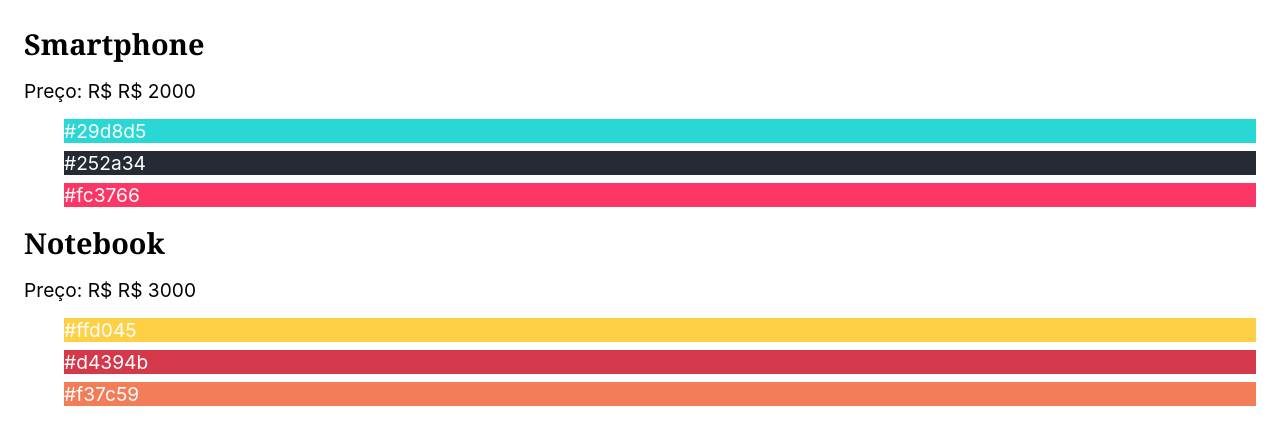
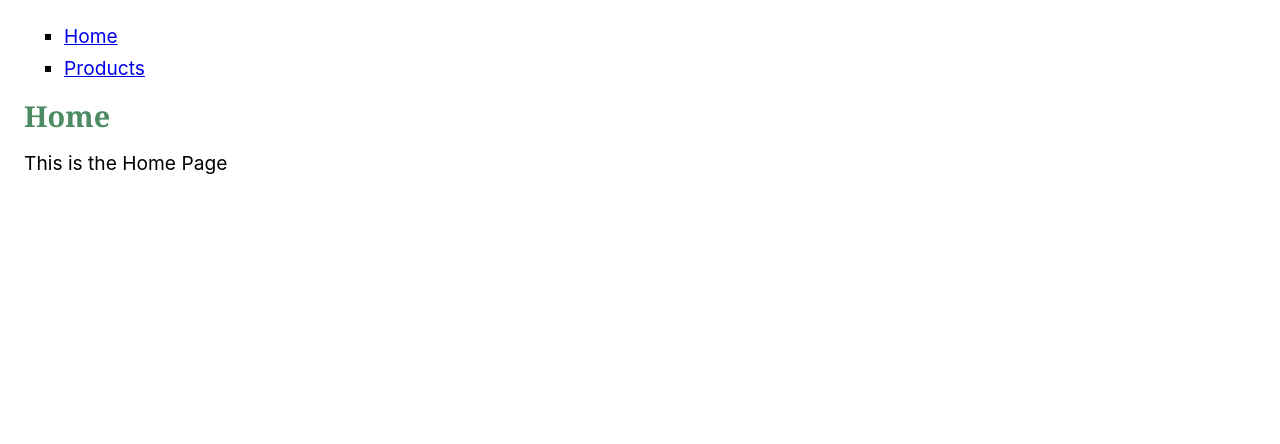
Before and after one commit to patricksanto/appreact, a React (Create React App) app: page / in a window 1280 px wide. Shown: the top 444 px of the page. Built offline with nearby package versions, Linux system fonts and the light colour scheme.

Commit message:
using componets to create a study case for Reacts components

```diff
--- a/src/App.js
+++ b/src/App.js
@@ -1,5 +1,8 @@
 import { isLabelWithInternallyDisabledControl } from "@testing-library/user-event/dist/utils";
 import React from 'react'
+import Header from './Header'
+import Home from "./Home";
+import Products from "./Products";
 
 // const App = () => {
 //   let nome = 'Patrick'
@@ -64,46 +67,64 @@ import React from 'react'
 
 // Organize os produtos como mostrado no vídeo
 // Mostre apenas produtos que forem mais caros que R$ 1500
-const produtos = [
-  {
-    id: 1,
-    nome: 'Smartphone',
-    preco: 'R$ 2000',
-    cores: ['#29d8d5', '#252a34', '#fc3766'],
-  },
-  {
-    id: 2,
-    nome: 'Notebook',
-    preco: 'R$ 3000',
-    cores: ['#ffd045', '#d4394b', '#f37c59'],
-  },
-  {
-    id: 3,
-    nome: 'Tablet',
-    preco: 'R$ 1500',
-    cores: ['#365069', '#47c1c8', '#f95786'],
-  },
-];
+// const produtos = [
+//   {
+//     id: 1,
+//     nome: 'Smartphone',
+//     preco: 'R$ 2000',
+//     cores: ['#29d8d5', '#252a34', '#fc3766'],
+//   },
+//   {
+//     id: 2,
+//     nome: 'Notebook',
+//     preco: 'R$ 3000',
+//     cores: ['#ffd045', '#d4394b', '#f37c59'],
+//   },
+//   {
+//     id: 3,
+//     nome: 'Tablet',
+//     preco: 'R$ 1500',
+//     cores: ['#365069', '#47c1c8', '#f95786'],
+//   },
+// ];
 
+// const App = () => {
+
+//   const dados = produtos.filter(({preco}) => Number(preco.replace('R$ ', '')) > 1500);
+
+//   return (
+//   <section>
+//     {dados.map(({id, nome, preco, cores}) => <div key={id}>
+//       <h1>{nome}</h1>
+//       <p>Preço: R$ {preco}</p>
+//       <ul>
+//         {cores.map((cor) => (
+//           <li style={{color: 'white', backgroundColor: cor}} key={cor}>{cor}</li>
+//         ))}
+//       </ul>
+//     </div> )}
+//   </section>
+//   );
+// };
 const App = () => {
+  const {pathname} = window.location;
 
-  const dados = produtos.filter(({preco}) => Number(preco.replace('R$ ', '')) > 1500);
+  let Page;
+  if(pathname === '/products'){
+    Page = Products;
+  } else {
+    Page = Home
+  }
+
+  console.log(pathname);
 
   return (
-  <section>
-    {dados.map(({id, nome, preco, cores}) => <div key={id}>
-      <h1>{nome}</h1>
-      <p>Preço: R$ {preco}</p>
-      <ul>
-        {cores.map((cor) => (
-          <li style={{color: 'white', backgroundColor: cor}} key={cor}>{cor}</li>
-        ))}
-      </ul>
-    </div> )}
-  </section>
-  );
+  <div>
+    <Header />
+    <Page />
+
+  </div>
+  )
 };
 
-
-
 export default App;
--- /dev/null
+++ b/src/Header.js
@@ -0,0 +1,12 @@
+import React from "react";
+
+const Header = () => {
+  return <header>
+    <ul>
+      <li><a href="/">Home</a></li>
+      <li><a href="/products">Products</a></li>
+    </ul>
+  </header>;
+}
+
+export default Header;
--- /dev/null
+++ b/src/Home.js
@@ -0,0 +1,13 @@
+import React from "react";
+import Title from "./Title";
+
+const Home = () => {
+  return(
+    <section>
+      <Title text="Home"/>
+      <p>This is the Home Page</p>
+    </section>
+  )
+};
+
+export default Home;
--- /dev/null
+++ b/src/Product.js
@@ -0,0 +1,14 @@
+import React from "react";
+
+const Product = ({ nome, propriedades }) => {
+  return (
+  <div style={{border: "1px solid", margin: "1rem", borderRadius: "10px", padding: "0px 15px"}}>
+    <p>{nome}</p>
+    <ul>
+      {propriedades.map((propriedade) => (<li key={propriedade}>{propriedade}</li>))}
+    </ul>
+  </div>
+  )
+};
+
+export default Product;
--- /dev/null
+++ b/src/Products.js
@@ -0,0 +1,22 @@
+import React from "react";
+import Product from "./Product";
+import Title from "./Title";
+
+const Products = () => {
+
+  const produtos = [
+    { nome: 'Notebook', propriedades: ['16gb ram', '512gb'] },
+    { nome: 'Smartphone', propriedades: ['2gb ram', '128gb'] },
+  ];
+
+  return (
+  <section>
+    <Title text="Products" />
+    {produtos.map((produto) => (
+      <Product  key={produto.nome} {...produto}/>
+    ))}
+  </section>
+  );
+};
+
+export default Products;
--- /dev/null
+++ b/src/Title.js
@@ -0,0 +1,11 @@
+import React from "react";
+
+const Title = ({text}) => {
+  return (
+  <h1 style={{color: "#4c8b64"}}>
+    {text}
+  </h1>
+  )
+};
+
+export default Title;
```
